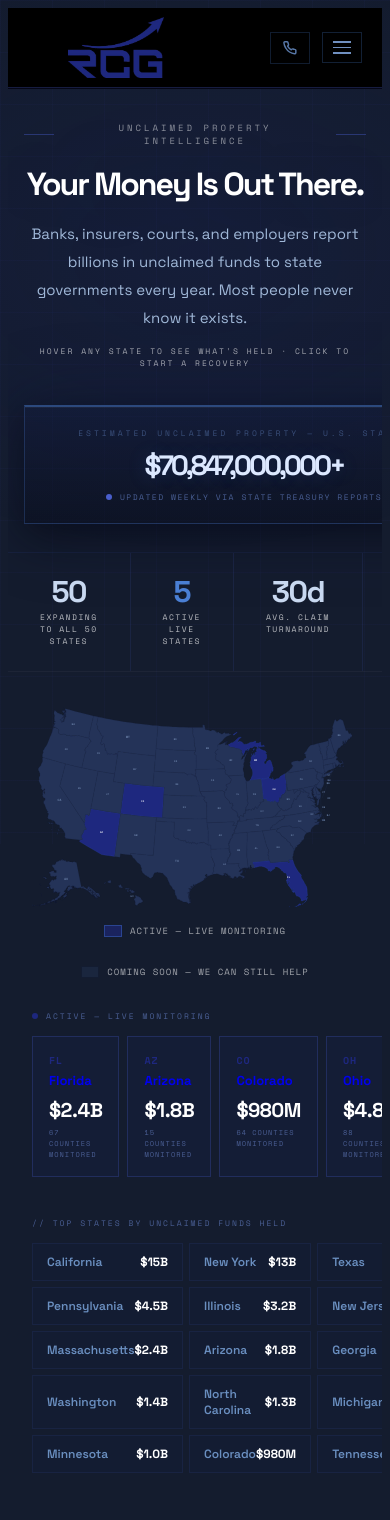
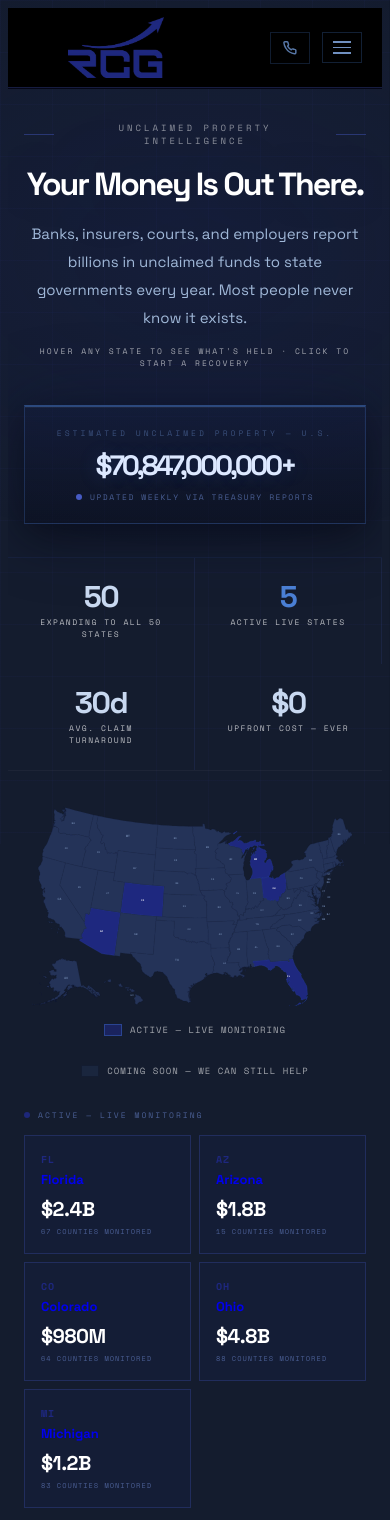
Before and after one commit to ReboundCapitalGroup/rcg-website, a Next.js app: page /map in a window 390 px wide. Shown: the top 1520 px of the page. Built offline with nearby package versions, Linux system fonts and the light colour scheme.

Commit message:
v47 dynamic map import fix

```diff
--- a/src/app/globals.css
+++ b/src/app/globals.css
@@ -503,7 +503,7 @@ nav {
   right: 0;
   width: min(360px, 92vw);
   height: 100vh;
-  background: #0a0f1a;
+  background: #000000;
   border-left: 1px solid rgba(74,127,212,0.2);
   z-index: 201;
   transform: translateX(100%);
@@ -511,6 +511,8 @@ nav {
   display: flex;
   flex-direction: column;
   overflow-y: auto;
+  overflow-x: hidden;
+  writing-mode: horizontal-tb;
 }
 .mobile-drawer.open { transform: translateX(0); }
 
@@ -521,6 +523,7 @@ nav {
   padding: 20px 24px;
   border-bottom: 1px solid rgba(74,127,212,0.12);
   flex-shrink: 0;
+  background: #000000;
 }
 
 .drawer-close {
@@ -585,6 +588,7 @@ nav {
   flex: 1;
   padding: 8px 0;
   overflow-y: auto;
+  overflow-x: hidden;
 }
 
 .mobile-nav-section {
@@ -603,6 +607,9 @@ nav {
   letter-spacing: 0.5px;
   color: #c8d8ff;
   text-align: left;
+  white-space: nowrap;
+  writing-mode: horizontal-tb;
+  text-orientation: mixed;
 }
 .mobile-nav-section:hover { background: rgba(30,40,127,0.08); }
 
@@ -618,6 +625,9 @@ nav {
   letter-spacing: 0.5px;
   color: #c8d8ff;
   text-decoration: none;
+  white-space: nowrap;
+  writing-mode: horizontal-tb;
+  text-orientation: mixed;
 }
 .mobile-nav-section-link:hover { background: rgba(30,40,127,0.08); }
 
@@ -952,4 +962,112 @@ nav {
     font-size: clamp(28px, 8vw, 52px) !important;
     letter-spacing: -2px !important;
   }
+  /* Map page sections - centered + padded on mobile */
+  .map-page-inner {
+    padding-left: 16px !important;
+    padding-right: 16px !important;
+    box-sizing: border-box !important;
+  }
+  /* Stats bar cells stack 2x2 */
+  .map-stats-bar-grid {
+    grid-template-columns: repeat(2, 1fr) !important;
+    overflow: hidden !important;
+  }
+  /* Active states cards 2-col */
+  .map-active-grid {
+    grid-template-columns: repeat(2, 1fr) !important;
+  }
+  /* Top states 2-col */
+  .map-top-grid {
+    grid-template-columns: repeat(2, 1fr) !important;
+  }
+  /* Counter card centered */
+  .map-counter-wrapper {
+    display: flex !important;
+    justify-content: center !important;
+    padding: 0 16px !important;
+  }
 }
+
+/* HERO BADGE - force single line on mobile */
+@media (max-width: 768px) {
+  .hero-badge-text {
+    font-size: 7px !important;
+    letter-spacing: 1px !important;
+    white-space: nowrap !important;
+  }
+}
+
+/* HERO CTA - single line on mobile */
+@media (max-width: 480px) {
+  .hero-cta-main {
+    font-size: 10px !important;
+    letter-spacing: 0.8px !important;
+    padding: 14px 20px !important;
+    white-space: nowrap !important;
+  }
+}
+
+/* FOOTER MOBILE CENTERING */
+@media (max-width: 768px) {
+  .footer-cols-row {
+    text-align: center !important;
+  }
+  .footer-cols-row a {
+    text-align: center !important;
+  }
+  .footer-bottom-row {
+    flex-direction: column !important;
+    align-items: center !important;
+    text-align: center !important;
+  }
+}
+
+/* MAP PAGE - prevent all overflow */
+@media (max-width: 768px) {
+  .map-counter-card {
+    width: calc(100vw - 48px) !important;
+    min-width: unset !important;
+    max-width: 100% !important;
+    box-sizing: border-box !important;
+    overflow: hidden !important;
+  }
+  .map-stats-bar-grid {
+    width: 100% !important;
+    overflow: hidden !important;
+  }
+  .map-active-grid {
+    grid-template-columns: repeat(2, 1fr) !important;
+    width: 100% !important;
+  }
+  .map-top-grid {
+    grid-template-columns: repeat(2, 1fr) !important;
+    width: 100% !important;
+  }
+  .map-page-inner {
+    overflow: hidden !important;
+    padding-left: 16px !important;
+    padding-right: 16px !important;
+    width: 100% !important;
+    box-sizing: border-box !important;
+  }
+}
+
+/* ABOUT PAGE MOBILE */
+@media (max-width: 768px) {
+  .about-stats-bar {
+    grid-template-columns: repeat(2, 1fr) !important;
+  }
+  .about-stats-bar > div:nth-child(2) { border-right: none !important; }
+  .about-stats-bar > div:nth-child(3) { border-top: 1px solid rgba(74,95,212,0.12); }
+  .about-stats-bar > div:nth-child(4) { border-top: 1px solid rgba(74,95,212,0.12); border-right: none !important; }
+  .about-story-grid {
+    grid-template-columns: 1fr !important;
+  }
+  .about-story-grid > div:first-child {
+    position: static !important;
+  }
+  .about-values-grid {
+    grid-template-columns: 1fr !important;
+  }
+}
--- a/src/app/map/page.tsx
+++ b/src/app/map/page.tsx
@@ -1,6 +1,11 @@
 import type { Metadata } from 'next'
 import Link from 'next/link'
-import USAMap from './USAMap'
+import dynamic from 'next/dynamic'
+const USAMap = dynamic(() => import('./USAMap'), { ssr: false, loading: () => (
+  <div style={{ height: '400px', display: 'flex', alignItems: 'center', justifyContent: 'center' }}>
+    <span style={{ fontFamily: "'Space Mono',monospace", fontSize: '9px', letterSpacing: '2px', textTransform: 'uppercase', color: '#3a4f7a' }}>Loading map...</span>
+  </div>
+) })
 
 export const metadata: Metadata = {
   title: 'Unclaimed Property by State | Rebound Capital Group',
@@ -30,7 +35,7 @@ const allStateFunds = [
 
 export default function MapPage() {
   return (
-    <div style={{ background: 'var(--bg)', minHeight: '100vh', position: 'relative', overflow: 'hidden' }}>
+    <div style={{ background: 'var(--bg)', minHeight: '100vh', position: 'relative', overflow: 'hidden', maxWidth: '100vw' }}>
 
       {/* Grid overlay — same as homepage */}
       <div style={{ position: 'fixed', inset: 0, backgroundImage: 'linear-gradient(rgba(74,95,212,0.04) 1px,transparent 1px),linear-gradient(90deg,rgba(74,95,212,0.04) 1px,transparent 1px)', backgroundSize: '52px 52px', pointerEvents: 'none', zIndex: 0 }} />
@@ -68,9 +73,9 @@ export default function MapPage() {
             </p>
 
             {/* COUNTER */}
-            <div style={{ display: 'inline-block', background: 'linear-gradient(180deg,rgba(18,28,70,0.3) 0%,rgba(8,12,28,0.5) 100%)', border: '1px solid rgba(74,127,212,0.25)', borderTop: '2px solid rgba(74,127,212,0.5)', padding: 'clamp(20px,4vw,32px) clamp(24px,6vw,64px)', boxShadow: '0 0 80px rgba(15,25,80,0.25), 0 12px 40px rgba(0,0,0,0.5), inset 0 1px 0 rgba(255,255,255,0.04)', minWidth: '440px' }}>
+            <div className="map-counter-card" style={{ display: 'inline-block', background: 'linear-gradient(180deg,rgba(18,28,70,0.3) 0%,rgba(8,12,28,0.5) 100%)', border: '1px solid rgba(74,127,212,0.25)', borderTop: '2px solid rgba(74,127,212,0.5)', padding: 'clamp(20px,4vw,32px) clamp(24px,6vw,64px)', boxShadow: '0 0 80px rgba(15,25,80,0.25), 0 12px 40px rgba(0,0,0,0.5), inset 0 1px 0 rgba(255,255,255,0.04)', width: 'min(440px, 90vw)', maxWidth: '100%', boxSizing: 'border-box' as const }}>
               <div style={{ fontFamily: "'Space Mono',monospace", fontSize: '8px', letterSpacing: '3px', textTransform: 'uppercase', color: '#3a4f7a', marginBottom: '12px' }}>
-                Estimated Unclaimed Property — U.S. States
+                Estimated Unclaimed Property — U.S.
               </div>
               <div style={{ fontFamily: "'Space Grotesk',sans-serif", fontWeight: 700, fontSize: 'clamp(28px,5vw,52px)', color: '#dce8ff', letterSpacing: '-3px', lineHeight: 1, marginBottom: '12px', textShadow: '0 2px 20px rgba(74,127,212,0.2)' }}>
                 $70,847,000,000+
@@ -78,7 +83,7 @@ export default function MapPage() {
               <div style={{ display: 'flex', alignItems: 'center', gap: '8px', justifyContent: 'center' }}>
                 <span className="pulse-animate" style={{ width: '6px', height: '6px', borderRadius: '50%', background: '#4a5fcd', display: 'inline-block', flexShrink: 0 }} />
                 <span style={{ fontFamily: "'Space Mono',monospace", fontSize: '8px', letterSpacing: '1.5px', textTransform: 'uppercase', color: '#4a5f94' }}>
-                  Updated weekly via state treasury reports
+                  Updated weekly via treasury reports
                 </span>
               </div>
             </div>
@@ -87,7 +92,7 @@ export default function MapPage() {
 
         {/* STATS BAR */}
         <div style={{ borderBottom: '1px solid rgba(255,255,255,0.04)' }}>
-          <div style={{ maxWidth: '960px', margin: '0 auto', display: 'grid', gridTemplateColumns: 'repeat(4,1fr)' }}>
+          <div className="map-stats-bar-grid" style={{ maxWidth: '960px', margin: '0 auto', display: 'grid', gridTemplateColumns: 'repeat(4,1fr)', overflow: 'hidden' }}>
             {[
               { val: '50', label: 'Expanding to All 50 States', blue: false },
               { val: '5', label: 'Active Live States', blue: true },
@@ -112,7 +117,7 @@ export default function MapPage() {
         </div>
 
         {/* ACTIVE STATES */}
-        <div style={{ maxWidth: '960px', margin: '0 auto', padding: '16px 24px 40px' }}>
+        <div className="map-page-inner" style={{ maxWidth: '960px', margin: '0 auto', padding: '16px 24px 40px' }}>
 
           <div style={{ display: 'flex', alignItems: 'center', gap: '8px', marginBottom: '14px' }}>
             <span className="pulse-animate" style={{ width: '6px', height: '6px', borderRadius: '50%', background: 'var(--rcg2)', display: 'inline-block', flexShrink: 0 }} />
@@ -121,7 +126,7 @@ export default function MapPage() {
             </span>
           </div>
 
-          <div style={{ display: 'grid', gridTemplateColumns: 'repeat(5,1fr)', gap: '8px', marginBottom: '40px' }}>
+          <div className="map-active-grid" style={{ display: 'grid', gridTemplateColumns: 'repeat(5,1fr)', gap: '8px', marginBottom: '40px' }}>
             {activeStates.map(s => (
               <Link key={s.code} href={`/states/${s.slug}`} style={{ textDecoration: 'none', background: 'rgba(30,40,127,0.1)', border: '1px solid rgba(74,95,212,0.25)', padding: '16px', display: 'block' }}>
                 <div style={{ fontFamily: "'Space Mono',monospace", fontSize: '10px', fontWeight: 700, color: 'var(--rcg2)', letterSpacing: '1px', marginBottom: '4px' }}>{s.code}</div>
@@ -136,7 +141,7 @@ export default function MapPage() {
           <div style={{ fontFamily: "'Space Mono',monospace", fontSize: '8px', letterSpacing: '2px', textTransform: 'uppercase', color: '#4a5f94', marginBottom: '14px' }}>
             // Top States by Unclaimed Funds Held
           </div>
-          <div style={{ display: 'grid', gridTemplateColumns: 'repeat(4,1fr)', gap: '6px', marginBottom: '48px' }}>
+          <div className="map-top-grid" style={{ display: 'grid', gridTemplateColumns: 'repeat(4,1fr)', gap: '6px', marginBottom: '48px' }}>
             {allStateFunds.map((s, i) => (
               <div key={i} style={{ background: 'rgba(30,40,127,0.06)', border: '1px solid rgba(74,95,212,0.1)', padding: '10px 14px', display: 'flex', justifyContent: 'space-between', alignItems: 'center' }}>
                 <span style={{ fontFamily: "'Space Grotesk',sans-serif", fontSize: '12px', color: '#6a8fc0', fontWeight: 600 }}>{s.name}</span>
--- a/src/components/Footer.tsx
+++ b/src/components/Footer.tsx
@@ -33,7 +33,7 @@ export default function Footer() {
           ))}
           </div>
         </div>
-        <div style={{ display:'flex', justifyContent:'space-between', flexWrap:'wrap', gap:'10px', paddingTop:'20px', borderTop:'1px solid rgba(74,95,212,0.3)' }}>
+        <div className="footer-bottom-row" style={{ display:'flex', justifyContent:'space-between', flexWrap:'wrap', gap:'10px', paddingTop:'20px', borderTop:'1px solid rgba(74,95,212,0.3)' }}>
           <p style={{ fontFamily:"'Space Mono',monospace", fontSize:'9px', color:'var(--dim)' }}>© 2025 Rebound Capital Group LLC. All Rights Reserved.</p>
           <p style={{ fontFamily:"'Space Mono',monospace", fontSize:'9px', color:'var(--dim)' }}>
             <Link href="/privacy" style={{ color:'var(--dim)', textDecoration:'none' }}>Privacy</Link> · <Link href="/terms" style={{ color:'var(--dim)', textDecoration:'none' }}>Terms</Link>
```
